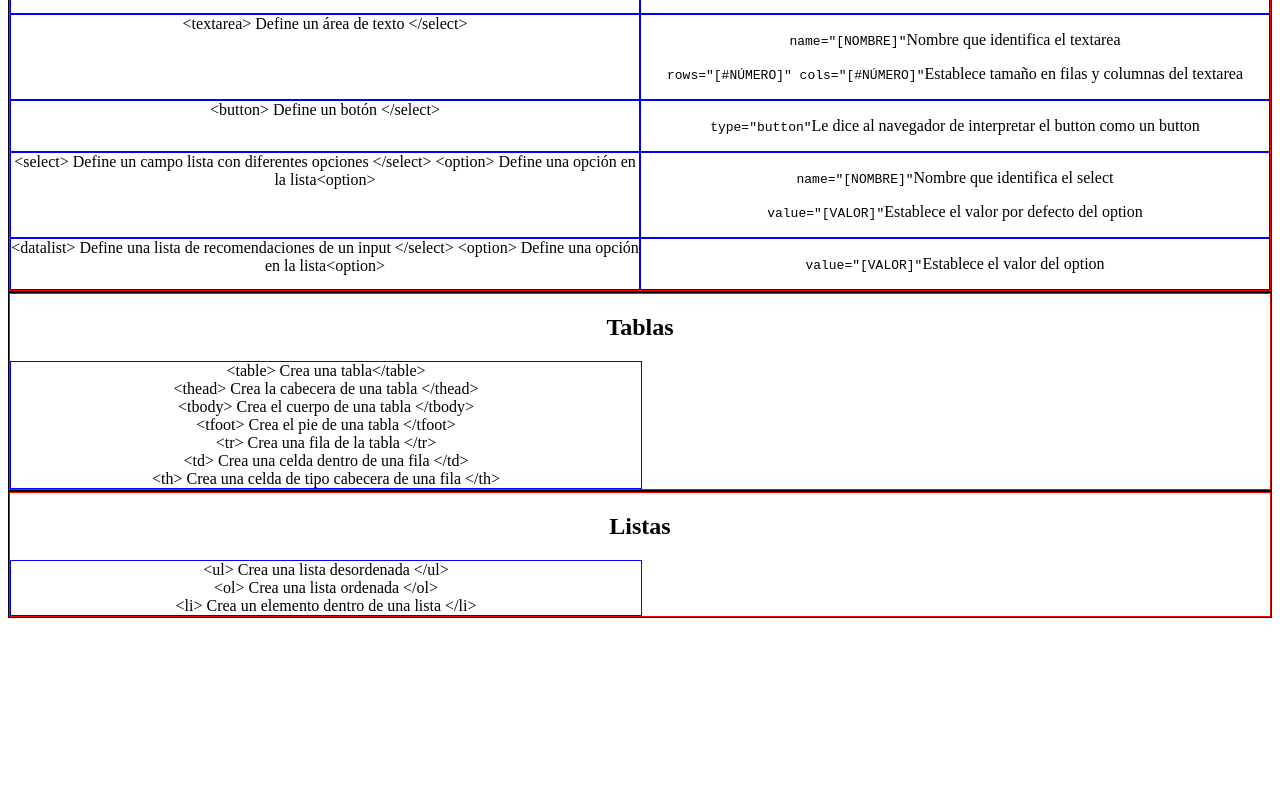
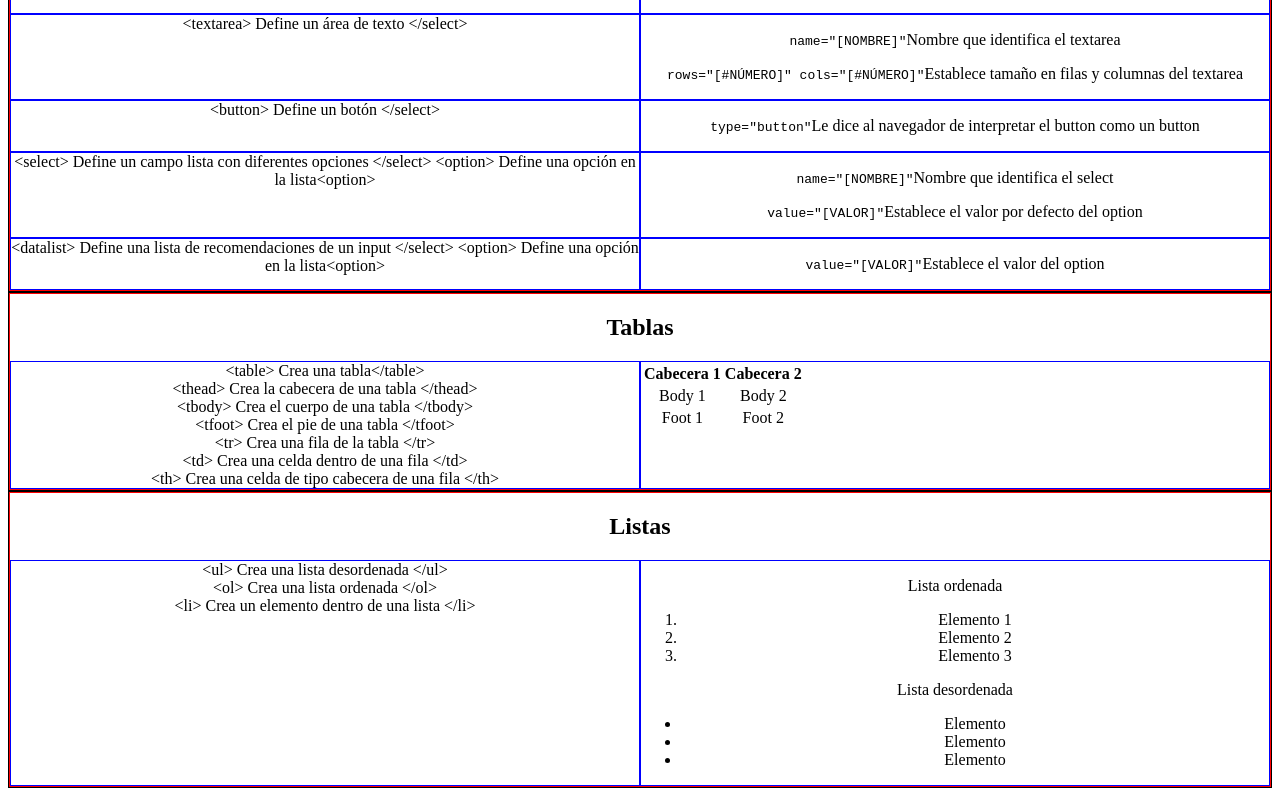
Before and after one commit to ATorada/CheatSheet_HTML5, a plain HTML site: page index.html in a window 1280 px wide. Shown: the part 2312-3108 px from the top of the page. Before the commit the page ends 2938 px from the top, so only its background shows below. Drawn offline with Linux system fonts and the light colour scheme.

Commit message:
FEAT - Added examples on Tables and Lists

```diff
--- a/index.html
+++ b/index.html
@@ -212,6 +212,28 @@
                         &lt;td&gt; Crea una celda dentro de una fila &lt;/td&gt; <br>
                         &lt;th&gt; Crea una celda de tipo cabecera de una fila &lt;/th&gt; <br>
                     </div>
+                    <div class="ejemplo">
+                        <table>
+                            <thead>
+                                <tr>
+                                    <th>Cabecera 1</th>
+                                    <th>Cabecera 2</th>
+                                </tr>
+                            </thead>
+                            <tbody>
+                                <tr>
+                                    <td>Body 1</td>
+                                    <td>Body 2</td>
+                                </tr>
+                            </tbody>
+                            <tfoot>
+                                <tr>
+                                    <td>Foot 1</td>
+                                    <td>Foot 2</td>
+                                </tr>
+                            </tfoot>
+                        </table>
+                    </div>
                 </div>
             </article>
         </section>
@@ -224,6 +246,20 @@
                         &lt;ol&gt; Crea una lista ordenada &lt;/ol&gt; <br>
                         &lt;li&gt; Crea un elemento dentro de una lista &lt;/li&gt; <br>
                     </div>
+                    <div class="ejemplo">
+                        <p>Lista ordenada</p>
+                        <ol>
+                            <li>Elemento 1</li>
+                            <li>Elemento 2</li>
+                            <li>Elemento 3</li>
+                        </ol>
+                        <p>Lista desordenada</p>
+                        <ul>
+                            <li>Elemento</li>
+                            <li>Elemento</li>
+                            <li>Elemento</li>
+                        </ul>
+                    </div>
                 </div>
             </article>
         </section>
--- a/style.css
+++ b/style.css
@@ -28,3 +28,8 @@ article {
     border: 1px solid blue;
     width: 50%;
 }
+
+.ejemplo {
+    border: 1px solid blue;
+    width: 50%;
+}
```
